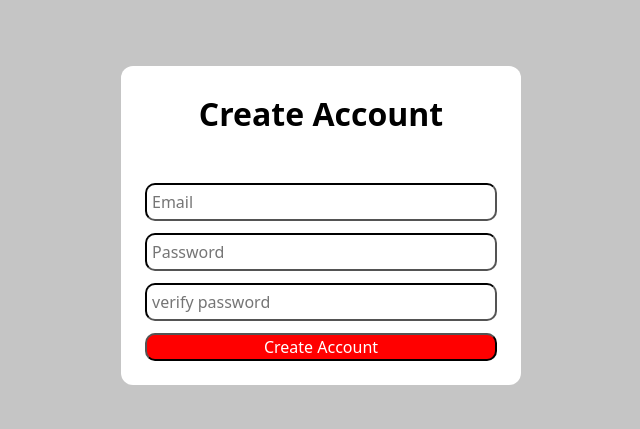
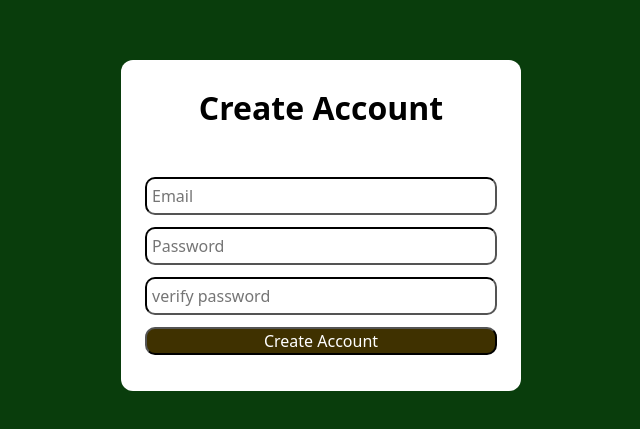
Before and after one commit to Bradley-Prokop/TackleSwap, a React (Vite) app: page /signup in a window 1280 px wide. Shown: the part 175-604 px from the top of the page, without its empty margins (319-959 px from the left). Built offline with nearby package versions, Linux system fonts and the light colour scheme.

Commit message:
Added login and sign in functionality, touched up some css.

```diff
--- a/src/components/auth/AuthForm.css
+++ b/src/components/auth/AuthForm.css
@@ -37,3 +37,7 @@ span{
   display: flex;
   gap: 5px;
 }
+
+h6{
+  text-align: center;
+}
--- a/src/components/auth/AuthForm.jsx
+++ b/src/components/auth/AuthForm.jsx
@@ -1,12 +1,67 @@
 import InputField from "./InputField";
 import { useState } from "react";
 import "./AuthForm.css";
+import {
+  createUserWithEmailAndPassword,
+  signInWithEmailAndPassword,
+} from "firebase/auth";
+import { auth } from "../../config/firebase";
+import { useNavigate } from "react-router-dom";
+
+//To do
+//  1) register
+//  2) login
+//  3) remember pw
+//  4) login w google?
+//  5) home page w logout
 
 function AuthForm({ type }) {
   const [email, setEmail] = useState("");
   const [password, setPassword] = useState("");
   const [verifyPassword, setVerifyPassword] = useState("");
+  const [errorMsg, setErrorMsg] = useState("");
+  const navigation = useNavigate();
   const isLogin = type === "login";
+
+  //Handles log in / sign out
+  const handleLoginOrSignUpAttempt = async (e) => {
+    e.preventDefault();
+
+    //Sign up or login
+    if (!isLogin) {
+      //Password length check
+      if (password.length < 6) {
+        setErrorMsg("Password must be at least 6 characters!");
+        return;
+      }
+
+      //Verifys password and creates new user if succesful
+      if (password === verifyPassword) {
+        try {
+          const userCredential = await createUserWithEmailAndPassword(
+            auth,
+            email,
+            password,
+          );
+          //Redirect user to home page
+          navigation("/");
+        } catch (error) {
+          setErrorMsg("Registration error: " + error);
+        }
+      } else {
+        setErrorMsg("Passwords do not match!");
+      }
+    } else {
+      try {
+        //Attempt to sign in user
+        const user = await signInWithEmailAndPassword(auth, email, password);
+        //Redirect user to home page
+        navigation("/");
+      } catch (error) {
+        setErrorMsg("There was a problem loggin you in! " + error);
+      }
+    }
+  };
 
   return (
     <div className="auth-form-container">
@@ -43,7 +98,11 @@ function AuthForm({ type }) {
           />
         )}
 
-        <button type="submit">{isLogin ? "Login" : "Create Account"}</button>
+        <button onClick={handleLoginOrSignUpAttempt} type="submit">
+          {isLogin ? "Login" : "Create Account"}
+        </button>
+
+        <h6>{errorMsg}</h6>
       </form>
     </div>
   );
--- a/src/config/firebase.js
+++ b/src/config/firebase.js
@@ -1,6 +1,7 @@
 // Import the functions you need from the SDKs you need
 import { initializeApp } from "firebase/app";
 import { getFirestore } from "firebase/firestore";
+import { getAuth } from "firebase/auth";
 
 // Your web app's Firebase configuration
 const firebaseConfig = {
@@ -14,5 +15,7 @@ const firebaseConfig = {
 
 // Initialize Firebase
 const app = initializeApp(firebaseConfig);
-//Initialize fireStore
-const db = getFirestore(app);
+//Initialize FireStore
+export const db = getFirestore(app);
+//Initialize Auth
+export const auth = getAuth(app);
--- a/src/index.css
+++ /dev/null
@@ -1,111 +0,0 @@
-:root {
-  --text: #6b6375;
-  --text-h: #08060d;
-  --bg: #fff;
-  --border: #e5e4e7;
-  --code-bg: #f4f3ec;
-  --accent: #aa3bff;
-  --accent-bg: rgba(170, 59, 255, 0.1);
-  --accent-border: rgba(170, 59, 255, 0.5);
-  --social-bg: rgba(244, 243, 236, 0.5);
-  --shadow:
-    rgba(0, 0, 0, 0.1) 0 10px 15px -3px, rgba(0, 0, 0, 0.05) 0 4px 6px -2px;
-
-  --sans: system-ui, 'Segoe UI', Roboto, sans-serif;
-  --heading: system-ui, 'Segoe UI', Roboto, sans-serif;
-  --mono: ui-monospace, Consolas, monospace;
-
-  font: 18px/145% var(--sans);
-  letter-spacing: 0.18px;
-  color-scheme: light dark;
-  color: var(--text);
-  background: var(--bg);
-  font-synthesis: none;
-  text-rendering: optimizeLegibility;
-  -webkit-font-smoothing: antialiased;
-  -moz-osx-font-smoothing: grayscale;
-
-  @media (max-width: 1024px) {
-    font-size: 16px;
-  }
-}
-
-@media (prefers-color-scheme: dark) {
-  :root {
-    --text: #9ca3af;
-    --text-h: #f3f4f6;
-    --bg: #16171d;
-    --border: #2e303a;
-    --code-bg: #1f2028;
-    --accent: #c084fc;
-    --accent-bg: rgba(192, 132, 252, 0.15);
-    --accent-border: rgba(192, 132, 252, 0.5);
-    --social-bg: rgba(47, 48, 58, 0.5);
-    --shadow:
-      rgba(0, 0, 0, 0.4) 0 10px 15px -3px, rgba(0, 0, 0, 0.25) 0 4px 6px -2px;
-  }
-
-  #social .button-icon {
-    filter: invert(1) brightness(2);
-  }
-}
-
-body {
-  margin: 0;
-}
-
-#root {
-  width: 1126px;
-  max-width: 100%;
-  margin: 0 auto;
-  text-align: center;
-  border-inline: 1px solid var(--border);
-  min-height: 100svh;
-  display: flex;
-  flex-direction: column;
-  box-sizing: border-box;
-}
-
-h1,
-h2 {
-  font-family: var(--heading);
-  font-weight: 500;
-  color: var(--text-h);
-}
-
-h1 {
-  font-size: 56px;
-  letter-spacing: -1.68px;
-  margin: 32px 0;
-  @media (max-width: 1024px) {
-    font-size: 36px;
-    margin: 20px 0;
-  }
-}
-h2 {
-  font-size: 24px;
-  line-height: 118%;
-  letter-spacing: -0.24px;
-  margin: 0 0 8px;
-  @media (max-width: 1024px) {
-    font-size: 20px;
-  }
-}
-p {
-  margin: 0;
-}
-
-code,
-.counter {
-  font-family: var(--mono);
-  display: inline-flex;
-  border-radius: 4px;
-  color: var(--text-h);
-}
-
-code {
-  font-size: 15px;
-  line-height: 135%;
-  padding: 4px 8px;
-  background: var(--code-bg);
-}
--- a/src/styles/variables.css
+++ b/src/styles/variables.css
@@ -1,15 +1,15 @@
 :root {
-  --primary-color: #fa0000;
-  --primary-hover: #7e008a;
+  --primary-color: #005304;
+  --primary-hover: #a89553;
 
-  --background: #c5c5c5;
+  --background: #093d0c;
   --card-bg: #d3d3d3;
 
   --text-primary: #000000;
   --text-secondary: #535353;
 
   --button-text-color: #FFFFFF;
-  --button-primary-background: red;
+  --button-primary-background: #3f3100;
 
   --border-radius: 10px;
   --border-width: 2px;
```
